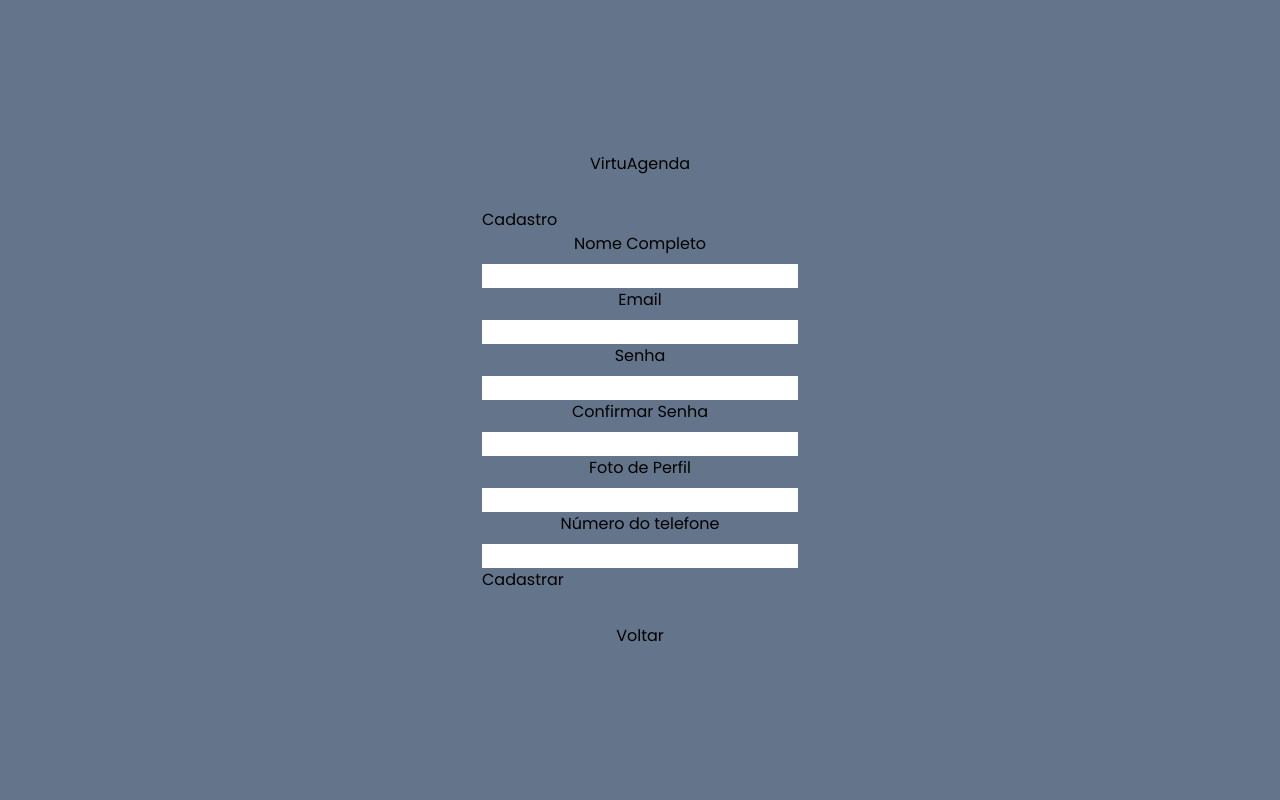
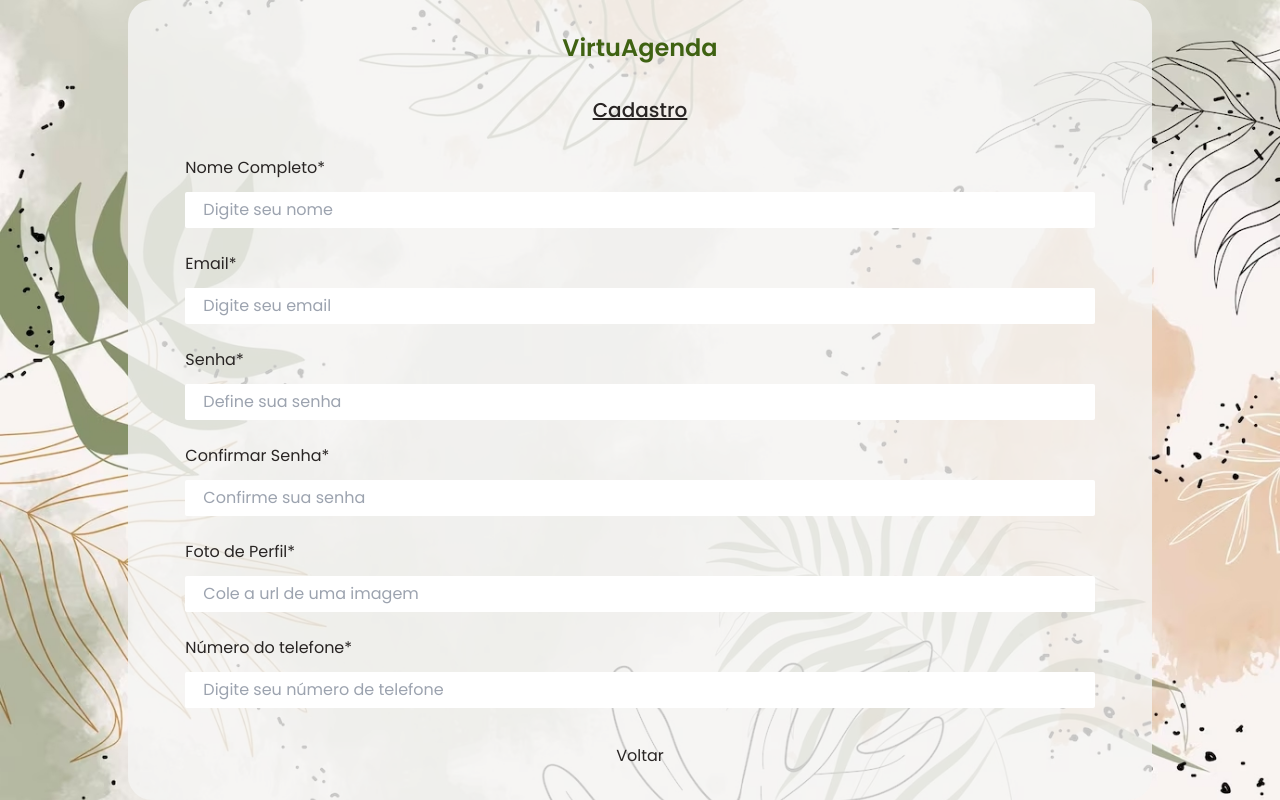
Before and after one commit to julia-otomo/VirtuAgenda-app, a React (Vite) app: page /register in a window 1280 px wide. Built offline with nearby package versions, Linux system fonts and the light colour scheme.

Commit message:
register page was styled

```diff
--- a/src/components/Input/input.tsx
+++ b/src/components/Input/input.tsx
@@ -1,7 +1,7 @@
 import { forwardRef } from "react";
 import { FieldError } from "react-hook-form";
 
-interface iInputProps {
+interface iInputProps extends React.InputHTMLAttributes<HTMLInputElement> {
   type: string;
   id: string;
   title: string;
@@ -10,10 +10,20 @@ interface iInputProps {
 
 export const Input = forwardRef<HTMLInputElement, iInputProps>(
   ({ type, id, title, errorMessage, ...rest }, ref) => (
-    <fieldset className="flex flex-col items-center gap-2">
-      <label htmlFor={id}>{title}</label>
-      <input type={type} id={id} ref={ref} {...rest} />
-      {errorMessage ? <span>{errorMessage.message}</span> : null}
+    <fieldset className="flex flex-col  gap-3 w-full">
+      <label htmlFor={id} className="text-stone-800">
+        {title}
+      </label>
+      <input
+        type={type}
+        id={id}
+        ref={ref}
+        {...rest}
+        className=" w-full rounded-sm outline-none py-1 px-4 border-box text-stone-800 border-2 border-transparent focus:border-2 focus:border-lime-800"
+      />
+      {errorMessage ? (
+        <span className="text-sm text-red-800 ">{errorMessage.message}</span>
+      ) : null}
     </fieldset>
   )
 );
--- a/src/pages/Sign/index.tsx
+++ b/src/pages/Sign/index.tsx
@@ -22,56 +22,78 @@ const SignPage = () => {
     await userRegister(data);
   };
   return (
-    <div className="w-screen h-screen flex flex-col items-center justify-center bg-slate-500">
-      <div className="w-4/5 flex flex-col items-center justify-center gap-8">
-        <h2>VirtuAgenda</h2>
-        <form onSubmit={handleSubmit(onSubmitForm)}>
-          <h2>Cadastro</h2>
+    <div className="w-screen h-screen flex flex-col items-center justify-center bg-[url('./assets/wallpaper1.jpg')] bg-cover bg-no-repeat">
+      <div className=" bg-stone-100 bg-opacity-80 w-4/5 max-h-fit flex flex-col items-center justify-center gap-8 py-8 px-4 border-box rounded-3xl overflow-hidden">
+        <h2 className="text-2xl font-semibold text-lime-800">VirtuAgenda</h2>
+
+        <form
+          onSubmit={handleSubmit(onSubmitForm)}
+          className="flex flex-col gap-6 items-center max-h-fit  overflow-y-auto  w-11/12"
+        >
+          <h2 className="text-xl font-medium text-stone-800 mb-2 underline decoration-stone-800">
+            Cadastro
+          </h2>
           <Input
             type="text"
             id="name"
-            title="Nome Completo"
+            title="Nome Completo*"
             errorMessage={errors.name}
             {...register("name")}
+            placeholder="Digite seu nome"
           />
           <Input
             type="email"
             id="email"
-            title="Email"
+            title="Email*"
             errorMessage={errors.email}
             {...register("email")}
+            placeholder="Digite seu email"
           />
           <Input
             type="password"
             id="password"
-            title="Senha"
+            title="Senha*"
             errorMessage={errors.password}
             {...register("password")}
+            placeholder="Define sua senha"
           />
           <Input
             type="password"
             id="confirmPassword"
-            title="Confirmar Senha"
+            title="Confirmar Senha*"
             errorMessage={errors.confirmPassword}
             {...register("confirmPassword")}
+            placeholder="Confirme sua senha"
           />
           <Input
             type="text"
             id="image"
-            title="Foto de Perfil"
+            title="Foto de Perfil*"
             errorMessage={errors.image}
             {...register("image")}
+            placeholder="Cole a url de uma imagem"
           />
           <Input
             type="text"
             id="phone"
-            title="Número do telefone"
+            title="Número do telefone*"
             errorMessage={errors.phone}
             {...register("phone")}
+            placeholder="Digite seu número de telefone"
           />
-          <button type="submit">Cadastrar</button>
+          <button
+            type="submit"
+            className="py-2 px-4 w-full border-box bg-lime-700 rounded-3xl mt-2 text-stone-100 hover:bg-lime-900 transition duration-0 hover:duration-300 cursor-pointer"
+          >
+            Cadastrar
+          </button>
         </form>
-        <Link to={"/"}>Voltar</Link>
+        <Link
+          to={"/"}
+          className="cursor-pointer text-stone-800 focus:text-lime-800"
+        >
+          Voltar
+        </Link>
       </div>
     </div>
   );
--- a/tailwind.config.js
+++ b/tailwind.config.js
@@ -1,9 +1,23 @@
 /** @type {import('tailwindcss').Config} */
+
 export default {
   content: ["./index.html", "./src/**/*.{js,ts,jsx,tsx}"],
   theme: {
     screens: { sm: "375px", md: "768px", lg: "1024px", xl: "1440px" },
-    extend: {},
+    backgroundImage: {
+      "wallpaper-1": "url('./src/assets/wallpaper1')",
+      "wallpaper-2": "url('./src/assets/wallpaper2')",
+    },
+
+    extend: {
+      colors: {
+        "green-leaf": "#007304",
+      },
+      backgroundImage: {
+        "wallpaper-1": "url('./src/assets/wallpaper1')",
+        "wallpaper-2": "url('./src/assets/wallpaper2')",
+      },
+    },
   },
   plugins: [],
 };
```
Also changed, not shown: src/assets/wallpaper1.jpg (added), src/assets/wallpaper2.jpg (added).
